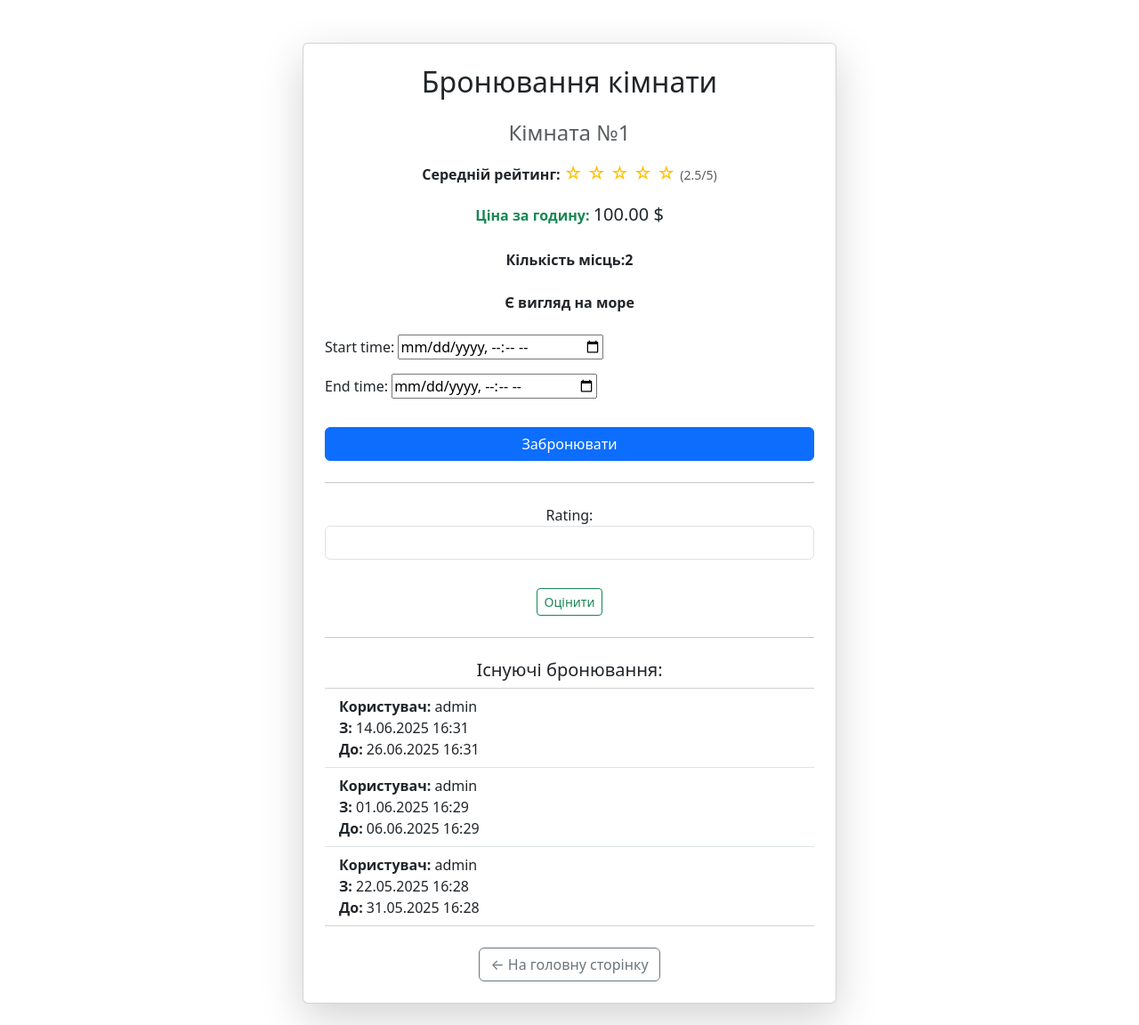
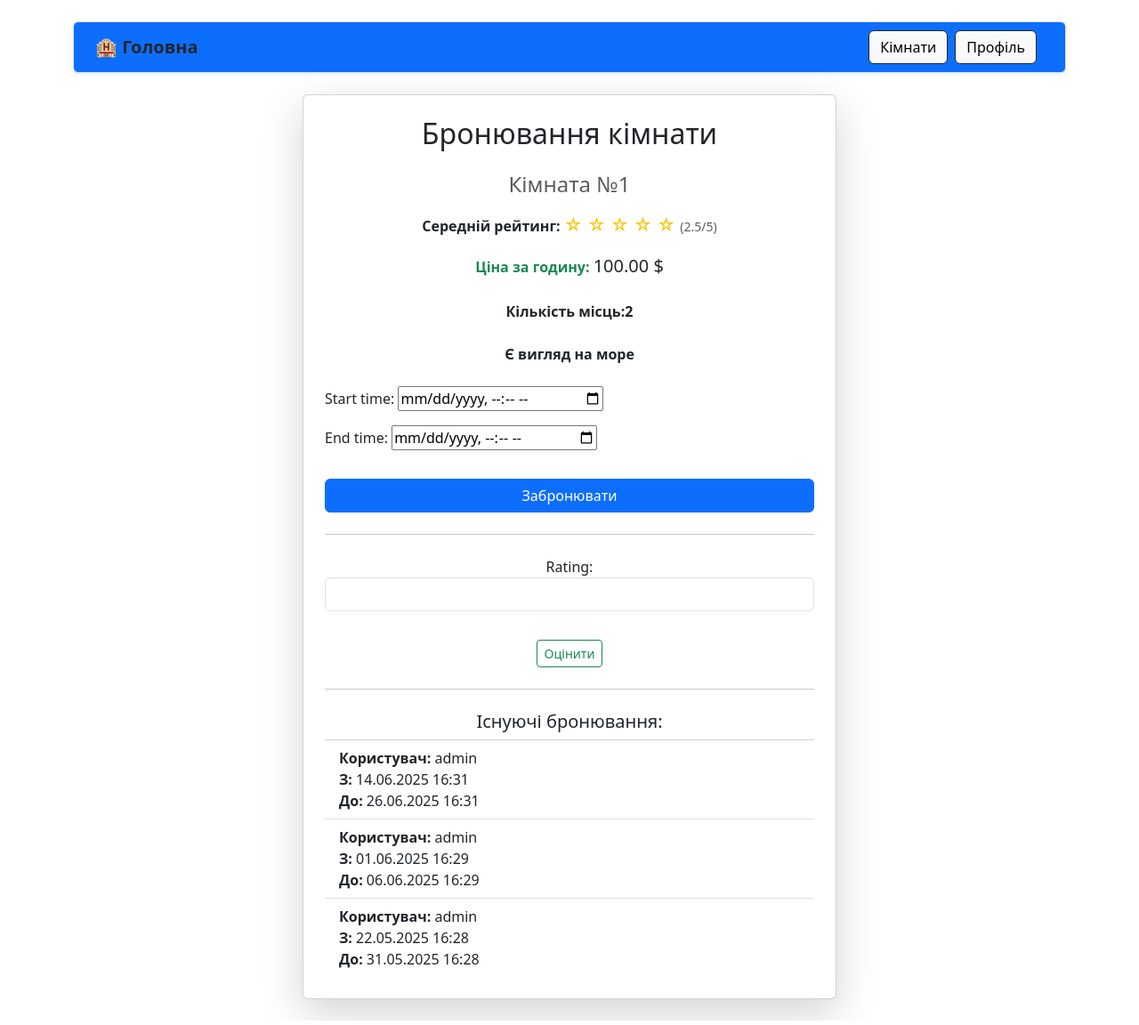
Before and after one commit to Evers0rr/hotel_system, a Django app: page /booking/1/ in a window 1280 px wide. Shown: the whole page at 89% size. Run offline with Django 5.2, Linux system fonts and the light colour scheme; a user stored in the database is signed in; data comes from the database, SQL or seed files in the repository; both versions use the stored data as it was after the commit.

Commit message:
QoL update

```diff
--- a/booking/models.py
+++ b/booking/models.py
@@ -13,7 +13,6 @@
 
     def __str__(self):
         return self.name
-
 
 
 class Room(models.Model):
@@ -43,7 +42,6 @@
 
     def __str__(self):
         return f'Юзер: {self.user.username}'
-
 
 
 class Booking(models.Model):
--- a/booking/urls.py
+++ b/booking/urls.py
@@ -1,13 +1,13 @@
 from django.urls import path, include
 from django.contrib.auth import views as auth_views
 from . import views
-from .views import register, profile
+from .views import register, profile, login_view
 
 urlpatterns = [
     path('', views.home, name='home'),
     path('rooms/',views.room_list, name='room_list'),
     path('booking/<int:room_id>/', views.book_room, name='book_room'),
-    path('login/', auth_views.LoginView.as_view(template_name='users/login.html'), name='login'),
+    path('login/', login_view, name='login'),
     path('logout/', auth_views.LogoutView.as_view(next_page='home'), name='logout'),
     path('register/', register, name='register'),
     path('profile/', profile, name='profile'),
--- a/booking/views.py
+++ b/booking/views.py
@@ -1,12 +1,16 @@
 from django.shortcuts import render, redirect, get_object_or_404
 from .models import Room, Booking, Profile, Post, RoomRating
 from .forms import BookingForm, CustomRegisterForm, RatingForm
+from django.contrib.auth import authenticate, login
 from django.contrib.auth.decorators import login_required
+from django.contrib.auth.forms import UserCreationForm, AuthenticationForm
 from django.core.exceptions import ValidationError
 from django.db.models import Avg, Q
-from django.contrib.auth.forms import UserCreationForm
 from django.contrib import messages
-from django.contrib.auth import login
+from django.core.signing import Signer
+from django.core.mail import send_mail
+from django.urls import reverse
+from django.conf import settings
 
 
 def is_available(room, start, end):
@@ -19,6 +23,20 @@
 def home(request):
     post_list = Post.objects.order_by('-created_at')
     return render(request, 'based/home.html',{'news_list': post_list})
+
+def login_view(request):
+    if request.method == 'POST':
+        form = AuthenticationForm(request, data=request.POST)
+        if form.is_valid():
+            user = form.get_user()
+            login(request, user)
+            messages.success(request, f'👋 Вітаємо, {user.username}!')
+            return redirect('profile')
+        else:
+            messages.error(request, '❌ Невірне імʼя користувача або пароль.')
+    else:
+        form = AuthenticationForm()
+    return render(request, 'users/login.html', {'form': form})
 
 def register(request):
     if request.method == 'POST':
@@ -45,7 +63,6 @@
     rooms = Room.objects.annotate(avg_rating=Avg('roomrating__rating'))
     return render(request, 'booking/room_list.html', {'rooms': rooms})
 
-@login_required
 def book_room(request, room_id):
     room = get_object_or_404(Room, pk=room_id)
     bookings = Booking.objects.filter(room=room).order_by('-start_time')
@@ -53,9 +70,10 @@
 
     booking_form = BookingForm()
     rating_form = RatingForm()
-
+    if not request.user.is_authenticated:
+        messages.warning(request, '🔒 Для того щоб забронювати кімнату, потрібно увійти або зареєструватися.')
+        return redirect(f"{settings.LOGIN_URL}?next=/booking/{room_id}/")
     if request.method == 'POST':
-        # Користувач натиснув кнопку "Забронювати"
         if 'submit_booking' in request.POST:
             booking_form = BookingForm(request.POST)
             if booking_form.is_valid():
@@ -79,11 +97,9 @@
                 messages.success(request, '✅ Бронювання успішно створено.')
                 return redirect('book_room', room_id=room.id)
 
-        # Користувач натиснув кнопку "Оцінити"
         elif 'submit_rating' in request.POST:
             rating_form = RatingForm(request.POST)
             if rating_form.is_valid():
-                # Якщо користувач вже залишав оцінку, оновлюємо її
                 existing_rating = RoomRating.objects.filter(user=request.user, room=room).first()
                 if existing_rating:
                     existing_rating.rating = rating_form.cleaned_data['rating']
@@ -106,7 +122,6 @@
         'range': range(1, 6),
     })
 
-@login_required
 def rate_room(request, room_id):
     room = get_object_or_404(Room, pk=room_id)
 
@@ -125,3 +140,16 @@
         'room': room,
         'form': form,
     })
+
+signer = Signer()
+
+def send_confirmation_email(booking):
+    token = signer.sign(booking.pk)
+    confirm_url = settings.SITE_URL + reverse('confirm_booking', args=[token])
+
+    send_mail(
+        subject='Підтвердіть ваше бронювання',
+        message=f'Будь ласка, підтвердіть ваше бронювання за посиланням: {confirm_url}',
+        from_email=settings.DEFAULT_FROM_EMAIL,
+        recipient_list=[booking.user.email],
+    )
--- a/hotel_system/settings.py
+++ b/hotel_system/settings.py
@@ -136,7 +136,7 @@
 
 LOGIN_REDIRECT_URL = 'profile'
 
-LOGOUT_REDIRECT_URL = ''
+LOGOUT_REDIRECT_URL = 'home'
 
 # Static files (CSS, JavaScript, Images)
 # https://docs.djangoproject.com/en/5.2/howto/static-files/
--- a/templates/based/base.html
+++ b/templates/based/base.html
@@ -3,6 +3,12 @@
 <head>
     <title>{% block title %}Бронювання{% endblock %}</title>
     <link rel="stylesheet" href="https://cdn.jsdelivr.net/npm/bootstrap@5.3.0/dist/css/bootstrap.min.css">
+</head>
+<body>
+    <div class="container mt-4">
+        {% block content %}
+        {% endblock %}
+    </div>
     {% if messages %}
     <script>
         {% for message in messages %}
@@ -10,11 +16,5 @@
         {% endfor %}
     </script>
     {% endif %}
-</head>
-<body>
-    <div class="container mt-4">
-        {% block content %}
-        {% endblock %}
-    </div>
 </body>
 </html>
--- a/templates/based/home.html
+++ b/templates/based/home.html
@@ -22,10 +22,10 @@
                     </li>
                 {% else %}
                     <li class="nav-item">
-                        <a class="btn btn-success border border-dark me-2" href="{% url 'register' %}">Реєстрація</a>
+                        <a class="btn btn-light border border-dark me-2" href="{% url 'register' %}">Реєстрація</a>
                     </li>
                     <li class="nav-item">
-                        <a class="btn btn-primary border border-dark" href="{% url 'login' %}">Логін</a>
+                        <a class="btn btn-light border border-dark" href="{% url 'login' %}">Логін</a>
                     </li>
                 {% endif %}
             </ul>
--- a/templates/booking/book_room.html
+++ b/templates/booking/book_room.html
@@ -2,6 +2,34 @@
 {% block title %}Бронювання кімнати{% endblock %}
 
 {% block content %}
+<nav class="navbar navbar-expand-lg bg-primary border rounded shadow-sm mt-3">
+    <div class="container-fluid px-4">
+        <a class="navbar-brand fw-bold text-dark" href="{% url 'home' %}">🏨 Головна</a>
+        <button class="navbar-toggler" type="button" data-bs-toggle="collapse" data-bs-target="#navbarNav">
+            <span class="navbar-toggler-icon"></span>
+        </button>
+
+        <div class="collapse navbar-collapse justify-content-end" id="navbarNav">
+            <ul class="navbar-nav">
+                <li class="nav-item">
+                    <a class="btn btn-light border border-dark me-2" href="{% url 'room_list' %}">Кімнати</a>
+                </li>
+                {% if user.is_authenticated %}
+                    <li class="nav-item">
+                        <a class="btn btn-light border border-dark me-2" href="{% url 'profile' %}">Профіль</a>
+                    </li>
+                {% else %}
+                    <li class="nav-item">
+                        <a class="btn btn-light border border-dark me-2" href="{% url 'register' %}">Реєстрація</a>
+                    </li>
+                    <li class="nav-item">
+                        <a class="btn btn-light border border-dark" href="{% url 'login' %}">Логін</a>
+                    </li>
+                {% endif %}
+            </ul>
+        </div>
+    </div>
+</nav>
 <div class="container py-4 d-flex justify-content-center">
     <div class="card shadow-lg p-4" style="max-width: 600px; width: 100%;">
         <h2 class="text-center mb-4">Бронювання кімнати</h2>
@@ -70,10 +98,6 @@
         {% else %}
             <p class="text-muted text-center">Поки що немає бронювань.</p>
         {% endif %}
-
-        <div class="text-center mt-4">
-            <a href="{% url 'room_list' %}" class="btn btn-outline-secondary">← На головну сторінку</a>
-        </div>
     </div>
 </div>
 {% endblock %}
```
Also changed, not shown: templates/booking/room_list.html (+25 -1 lines), templates/users/login.html (+9 -4 lines), templates/users/profile.html (+28 -4 lines), templates/users/register.html (+8 -1 lines), booking/forms.py (line endings or trailing spaces), db.sqlite3.
